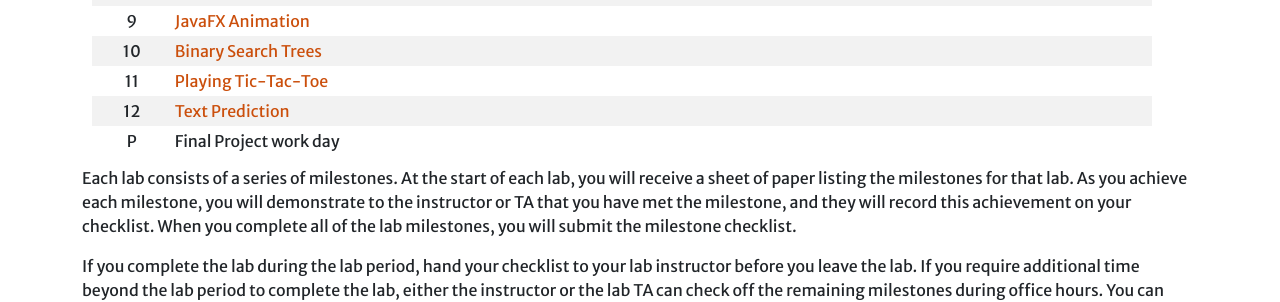
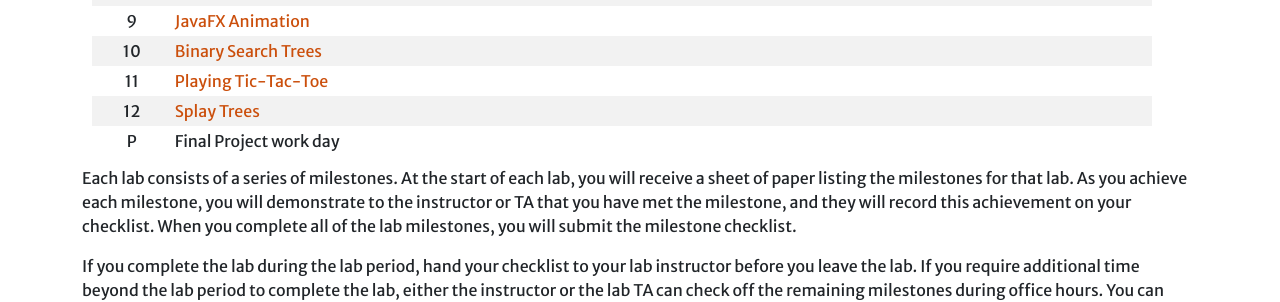
Before and after one commit to Hendrix-CS/csci151, a Jekyll site: the page built from index.md, in a window 1280 px wide and 900 px high, scrolled down 4034 px. Shown: the part 159-461 px from the top of the window. Built offline with Jekyll 4.4.1, drawn with Linux system fonts in a browser that asks for light colours; nearby versions of some CDN libraries.

Commit message:
Linked new lab from index

```diff
--- a/index.md
+++ b/index.md
@@ -161,7 +161,7 @@ demonstration, the office hours visit will need to occur by the following Friday
 |9 | [JavaFX Animation]({{site.baseurl}}/labs/animation.html)
 |10 | [Binary Search Trees]({{site.baseurl}}/labs/binarysearchtrees.html)
 |11 | [Playing Tic-Tac-Toe]({{site.baseurl}}/labs/tic-tac-toe.html)
-|12 | [Text Prediction]({{site.baseurl}}/labs/text-prediction.html)
+|12 | [Splay Trees]({{site.baseurl}}/labs/splaytrees.html)
 |P  | Final Project work day
 
 Each lab consists of a series of milestones. At the start of each lab, you will receive a sheet of paper listing the milestones for that lab. As you achieve each milestone, you will demonstrate to the instructor or TA that you have met the milestone, and they will record this achievement on your checklist. When you complete all of the lab milestones, you will submit the milestone checklist.
```
